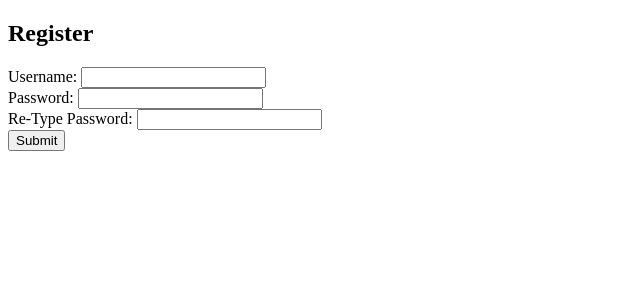
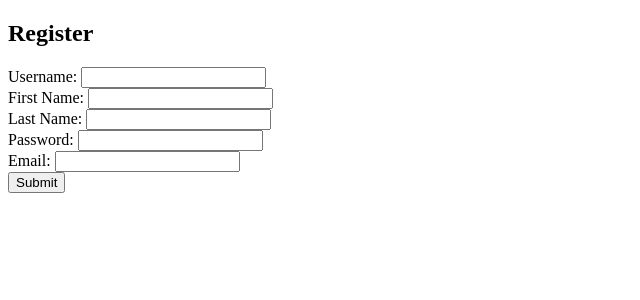
Before and after one commit to Neerajsainii/bookmyshow, a Django app: page / in a window 1280 px wide. Shown: the top 300 px of the page, without its empty margins (0-640 px from the left). Run offline with Django 4.2, Linux system fonts and the light colour scheme.

Commit message:
register

```diff
--- a/core/views.py
+++ b/core/views.py
@@ -18,22 +18,27 @@ User = get_user_model()  # Use the custom User model if one is set
 class RegisterSerializer(serializers.ModelSerializer):
     class Meta:
         model = User
-        fields = ('username', 'email', 'password')
+        fields = ('username', 'email', 'password', 'first_name', 'last_name')
 
     def create(self, validated_data):
         user = User.objects.create_user(
             username=validated_data['username'],
             email=validated_data['email'],
-            password=validated_data['password']
+            password=validated_data['password'],
+            first_name=validated_data.get('first_name', ''),
+            last_name=validated_data.get('last_name', ''),
         )
         return user
+
 
 class RegisterView(APIView):
     def post(self, request):
         serializer = RegisterSerializer(data=request.data)
+        print(request.data)
         if serializer.is_valid():
             serializer.save()
-            return Response({"message": "User registered successfully"}, status=status.HTTP_201_CREATED)
+            return render(request, 'index.html')
+        print(serializer.errors)
         return Response(serializer.errors, status=status.HTTP_400_BAD_REQUEST)
 
 class LoginSerializer(TokenObtainPairSerializer):
--- a/templates/register.html
+++ b/templates/register.html
@@ -1,10 +1,12 @@
 <!DOCTYPE html>
 <html lang="en">
+
 <head>
     <meta charset="UTF-8">
     <meta name="viewport" content="width=device-width, initial-scale=1.0">
     <title>Register</title>
 </head>
+
 <body>
     <div class="row justify-content-center">
         <div class="col-sm-6">
@@ -12,30 +14,30 @@
             <form method="POST" action="{% url 'register' %}">
                 {% csrf_token %}
                 <div class="form-group">
-                    <label for="{{ form.username.id_for_label}}">Username:</label>
-                    <input type="text" name="{{ form.username.name }}" class="form-control" value="{{ form.username.value}}" />
-                    {% if form.username.errors %}
-                    <span class="text-danger">{{ form.username.errors }}</span>
-                    {% endif %}
-                </div>
-
-
-                <div class="form-group">
-                    <label for="{{ form.password1.id_for_label}}">Password:</label>
-                    <input type="password" name="{{ form.password1.name }}" class="form-control" value="{{ form.password1.value}}" />
-                    <span class="text-danger">{{ form.password1.errors }}</span>
+                    <label for="username">Username:</label>
+                    <input type="text" name="username" class="form-control" required />
                 </div>
                 <div class="form-group">
-                    <label for="{{ form.password2.id_for_label}}">Re-Type Password:</label>
-                    <input type="password" name="{{ form.password2.name }}" class="form-control" value="{{ form.password2.value}}" />
-                    <span class="text-danger">{{ form.password2.errors }}</span>
+                    <label for="first_name">First Name:</label>
+                    <input type="text" name="first_name" class="form-control" required />
                 </div>
-
+                <div class="form-group">
+                    <label for="last_name">Last Name:</label>
+                    <input type="text" name="last_name" class="form-control" required />
+                </div>
+                <div class="form-group">
+                    <label for="password">Password:</label>
+                    <input type="password" name="password" class="form-control" required />
+                </div>
+                <div class="form-group">
+                    <label for="email">Email:</label>
+                    <input type="email" name="email" class="form-control" required />
+                </div>
                 <button type="submit" class="btn btn-dark">Submit</button>
-
-
             </form>
         </div>
     </div>
+
 </body>
+
 </html>
```
Also changed, not shown: core/models.py (+14 -2 lines), templates/index.html (added, +15 -0 lines), core/migrations/0002_alter_user_email_alter_user_first_name_and_more.py (added), db.sqlite3.
